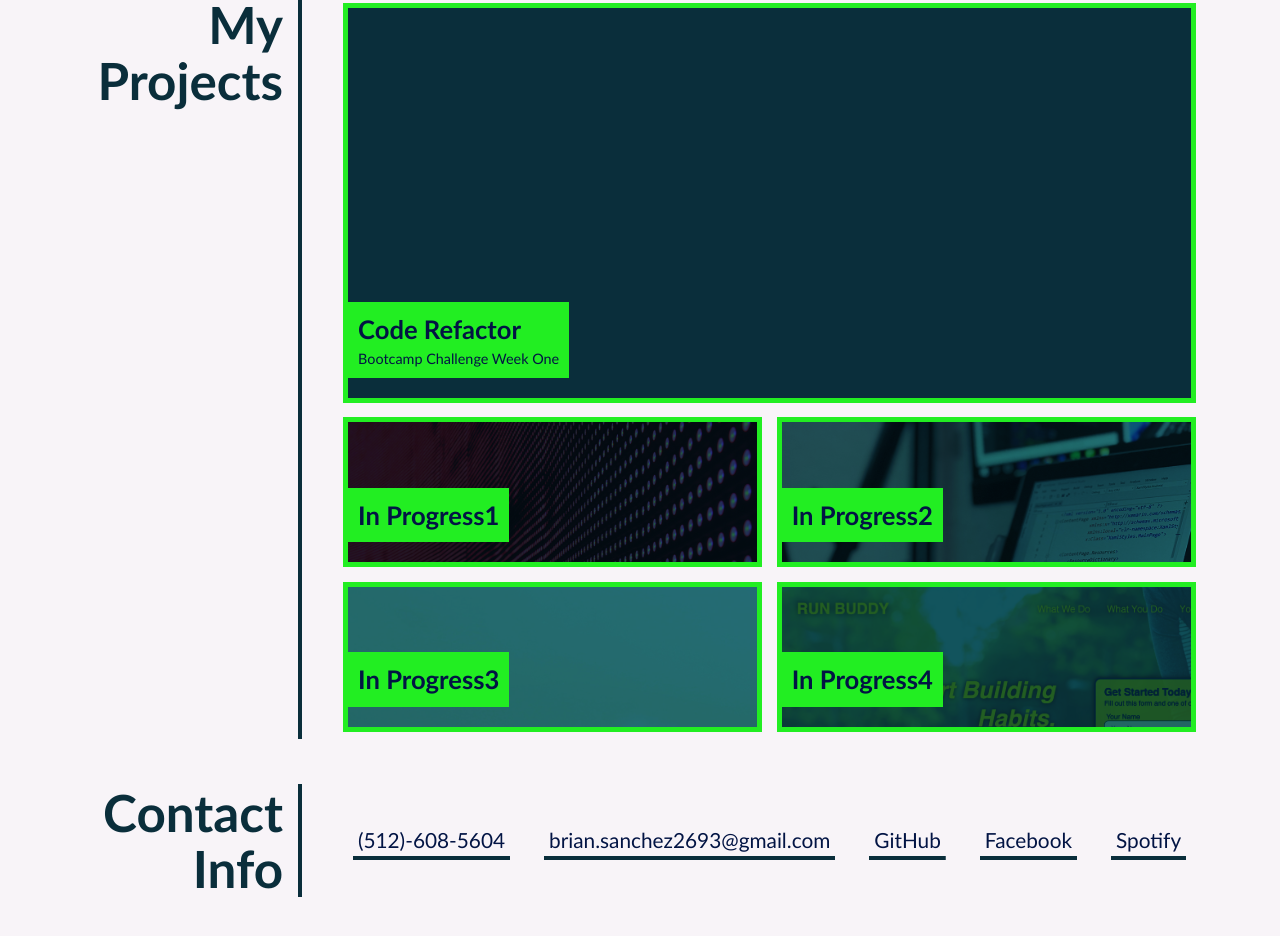
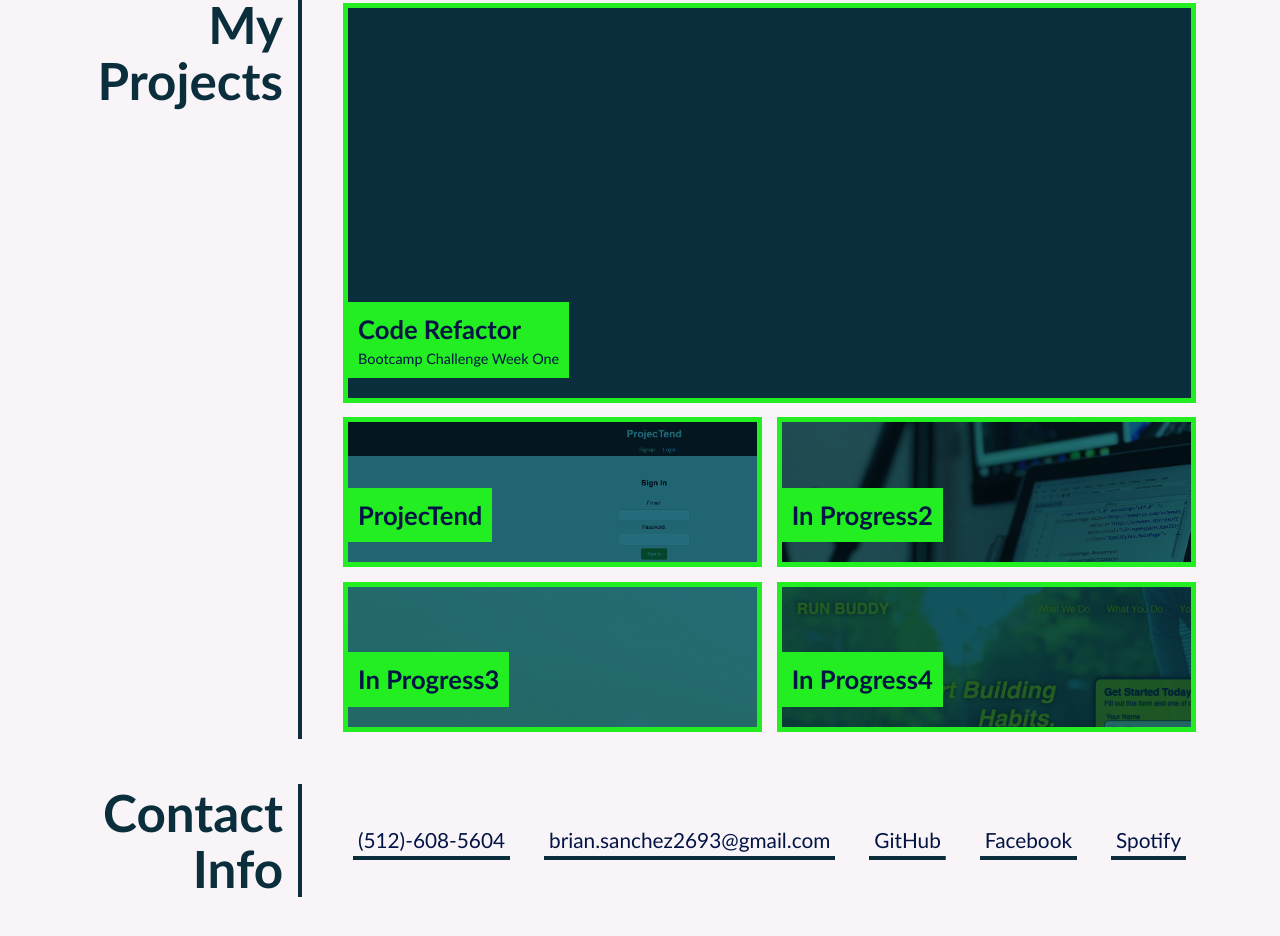
Before and after one commit to bds6575/Brian-Online-Portfolio, a plain HTML site: page index.html in a window 1280 px wide. Shown: the part 788-1724 px from the top of the page. Drawn offline with Linux system fonts and the light colour scheme.

Commit message:
Added screenshot and projectend to portfolio

```diff
--- a/assets/css/style.css
+++ b/assets/css/style.css
@@ -228,7 +228,7 @@
   }
 
   .led-wall {
-    background-image: url("../images/02-portfolio-1.jpg");
+    background-image: url("../images/projectend.png");
   }
 
   .react-calc {
--- a/index.html
+++ b/index.html
@@ -60,9 +60,9 @@
           </div>
         </a>
          <!-- Changed h3 and span to "In progress" title to return/update as more projects are completed while moving forward in class -->
-        <a href="#" class="flex-item led-wall">
+        <a href="https://projectend-1.onrender.com/" class="flex-item led-wall">
           <div>
-            <h3>In Progress1</h3>
+            <h3>ProjecTend</h3>
             <span></span>
           </div>
         </a>
```
Also changed, not shown: assets/images/projectend.png (added).
